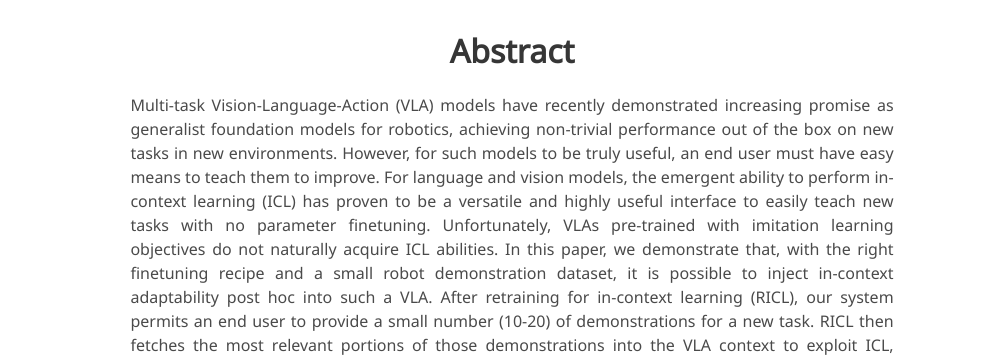
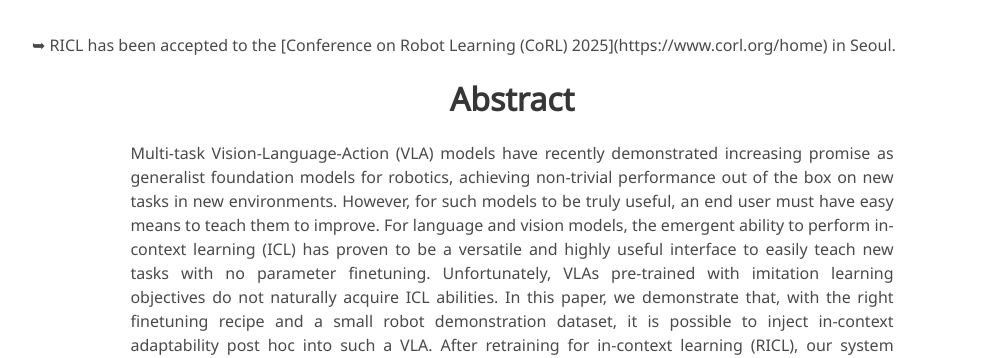
Before and after one commit to ricl-vla/ricl-vla.github.io, a plain HTML site: page index.html in a window 1280 px wide. Shown: the part 442-800 px from the top of the page, without its empty margins (128-1120 px from the left). Drawn offline with nearby package versions, Linux system fonts and the light colour scheme; some icons are missing; a web font is replaced by a local one.

Commit message:
Update index.html

```diff
--- a/index.html
+++ b/index.html
@@ -139,6 +139,18 @@
 
 <section class="section">
   <div class="container is-max-desktop">
+    <!-- Add a line saying accepted to conference -->
+    <div class="columns is-centered has-text-centered">
+      <div class="column is-full">
+        <div class="content has-text-justified">
+          <p>
+            ➥ RICL has been accepted to the [Conference on Robot Learning (CoRL) 2025](https://www.corl.org/home) in Seoul.
+          </p>
+        </div>
+      </div>
+    </div>
+    <!--/ Add a line saying accepted to conference -->
+
     <!-- Abstract. -->
     <div class="columns is-centered has-text-centered">
       <div class="column is-four-fifths">
```
